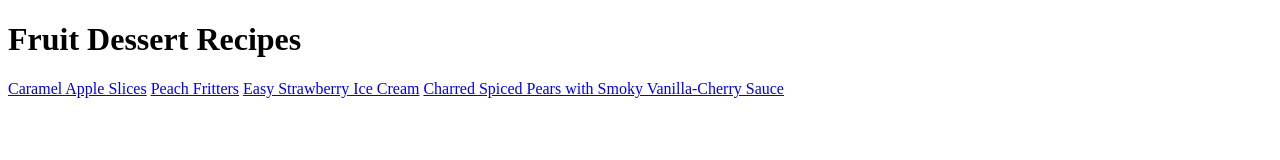
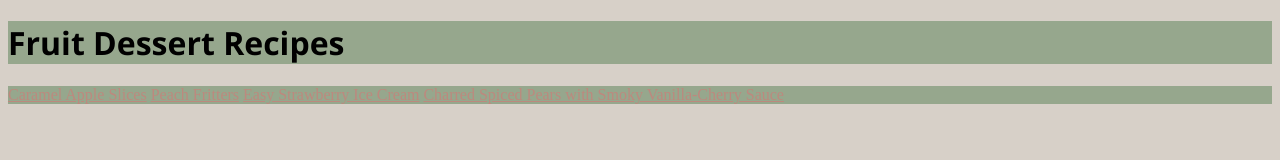
Before and after one commit to LukaVerbrugghe/odin-recipes, a plain HTML site: page index.html in a window 1280 px wide. Drawn offline with Linux system fonts and the light colour scheme.

Commit message:
Style index.html

```diff
--- a/index.html
+++ b/index.html
@@ -8,9 +8,12 @@
 </head>
 <body>
     <h1>Fruit Dessert Recipes</h1>
-    <a href="recipes/CaramelAppleSlices.html">Caramel Apple Slices</a>
-    <a href="recipes/PeachFritters.html">Peach Fritters</a>
-    <a href="recipes/StrawberryIceCream.html">Easy Strawberry Ice Cream</a>
-    <a href="recipes/CharredSpicedPears.html">Charred Spiced Pears with Smoky Vanilla-Cherry Sauce</a>
+    <div class="links">
+
+        <a href="recipes/CaramelAppleSlices.html">Caramel Apple Slices</a>
+        <a href="recipes/PeachFritters.html">Peach Fritters</a>
+        <a href="recipes/StrawberryIceCream.html">Easy Strawberry Ice Cream</a>
+        <a href="recipes/CharredSpicedPears.html">Charred Spiced Pears with Smoky Vanilla-Cherry Sauce</a>
+    </div>
 </body>
 </html>
--- a/style.css
+++ b/style.css
@@ -0,0 +1,16 @@
+body{
+    background-color: #D7D0C8;
+}
+
+h1{
+    font-family:'Segoe UI', Tahoma, Geneva, Verdana, sans-serif;
+    background-color: #96a78d;
+}
+
+.links{
+    background-color: #96a78d;
+}
+
+a{
+    color: #BD897e;
+}
```
